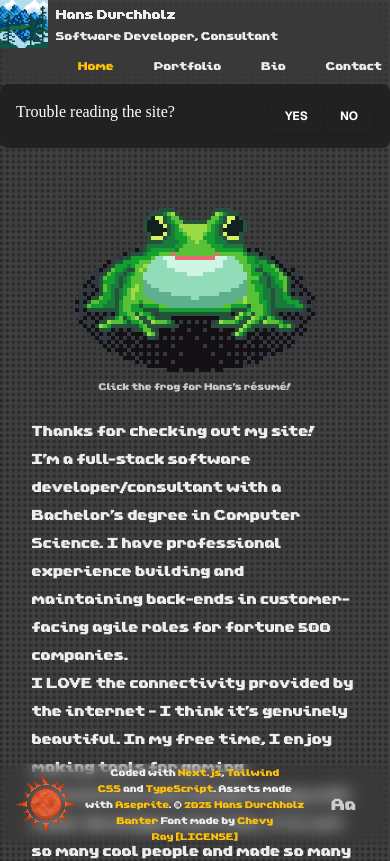
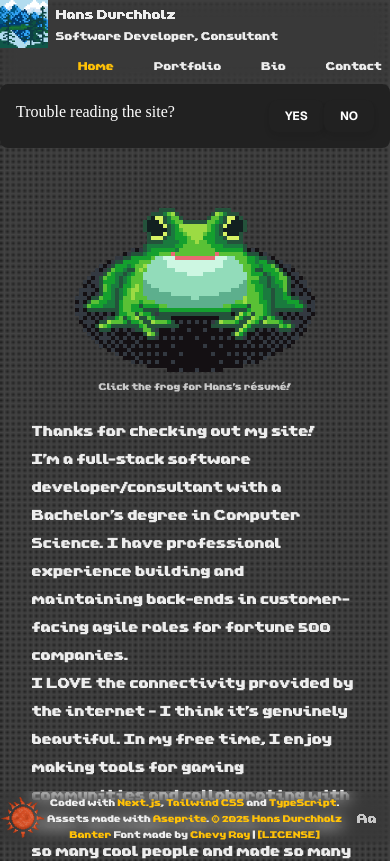
Before and after one commit to hansied67/hansied67.github.io, a Next.js app: page / in a window 390 px wide. Shown: the top 861 px of the page. Built offline with nearby package versions, Linux system fonts and the light colour scheme.

Commit message:
More responsive CSS

```diff
--- a/src/app/components/SiteFooter/SiteFooter.tsx
+++ b/src/app/components/SiteFooter/SiteFooter.tsx
@@ -3,14 +3,47 @@
 import Link from "next/link";
 import ThemeToggle from "../ThemeToggle/ThemeToggle";
 import TextToggle from "../TextToggle/TextToggle";
+// import { useState, useEffect } from "react";
+
+export default function SiteFooter() {
+    // gave up on this, I preferred the re-styled footer.
+    // android devices with bottom bars like Pixel 7s are too much of a pain
+    //
+    // const [isScrollDown, setScrollDown] = useState(false);
+    // const [isScrollDelay, setScrollDelay] = useState(false);
+    // const [scrollY, setScrollY] = useState(0);
+
+    // useEffect(() => {
+    //   const handleScroll = () => {
+    //     const currentScrollY = window.scrollY
+
+    //     if (currentScrollY > scrollY) {
+    //       setScrollDown(true);
+    //       setTimeout(() => {
+    //         setScrollDelay(true);
+    //       }, 250)
+    //     }
+    //     else {
+    //       setScrollDown(false);
+    //       setScrollDelay(false);
+    //     }
+    //     setScrollY(currentScrollY);
+    //   }
+
+    //   if (typeof window !== 'undefined') {
+    //     window.addEventListener('scroll', handleScroll);
+
+    //     // cleanup
+    //     return () => window.removeEventListener('scroll', handleScroll);
+    //   }
+    // }, [scrollY]);
 
 
-export default function SiteFooter() {
     return(
         <footer aria-label="Site Footer with Theme Toggles" className="fixed w-full bottom-0 items-stretch backdrop-blur">
           <div className="max-w-screen-xl flex mx-auto">
             <ThemeToggle className="flex flex-2 justify-end"/>
-            <div role="complementary" aria-label="Site Info" className="flex flex-6 justify-center flex-col text-xs lg:text-base">
+            <div role="complementary" aria-label="Site Info" className="flex flex-13 justify-center flex-col text-xs md:text-base">
               <p className="text-center justify-items-center">Coded with&nbsp;
                 <Link
                 href="https://nextjs.org/"
@@ -35,12 +68,12 @@ export default function SiteFooter() {
                 target="_blank">
                   Aseprite
                 </Link>
-                . ©&nbsp;
+                .&nbsp;
                 <Link
                 href="https://github.com/hansied67/hansied67.github.io/blob/main/LICENSE"
                 aria-label="Site Github License"
                 target="_blank">
-                  2025
+                  ©&nbsp;2025
                 </Link>
                 &nbsp;
                 <Link
@@ -61,7 +94,7 @@ export default function SiteFooter() {
                 target="_blank">
                     Chevy Ray
                 </Link>
-                &nbsp;
+                &nbsp;|&nbsp;
                 <Link
                 href="https://raw.githubusercontent.com/ChevyRay/pixel_font_megapack_license/main/LICENSE.txt"
                 target="_blank">
--- a/src/app/components/TextToggle/TextToggle.tsx
+++ b/src/app/components/TextToggle/TextToggle.tsx
@@ -51,7 +51,7 @@ export default function TextToggle(props: { className: string | undefined; }) {
 
     return (
         <div className={props.className}>
-            <button onClick={toggleFont} aria-label="Font Toggle Button" aria-controls="main" className="self-center opacity-80 hover:opacity-100 hover:bg-(--color-background)/50 rounded-2xl text-xl w-[64px] h-[64px]">
+            <button onClick={toggleFont} aria-label="Font Toggle Button" aria-controls="main" className="self-center opacity-80 hover:opacity-100 hover:bg-(--color-background)/50 rounded-2xl h-full w-full max-w-[64px] max-h-[64px] text-base xl:text-xl md:text-lg sm:text-base">
                 Aa
             </button>
         </div>
```
Also changed, not shown: src/app/globals.css (+11 -0 lines).
